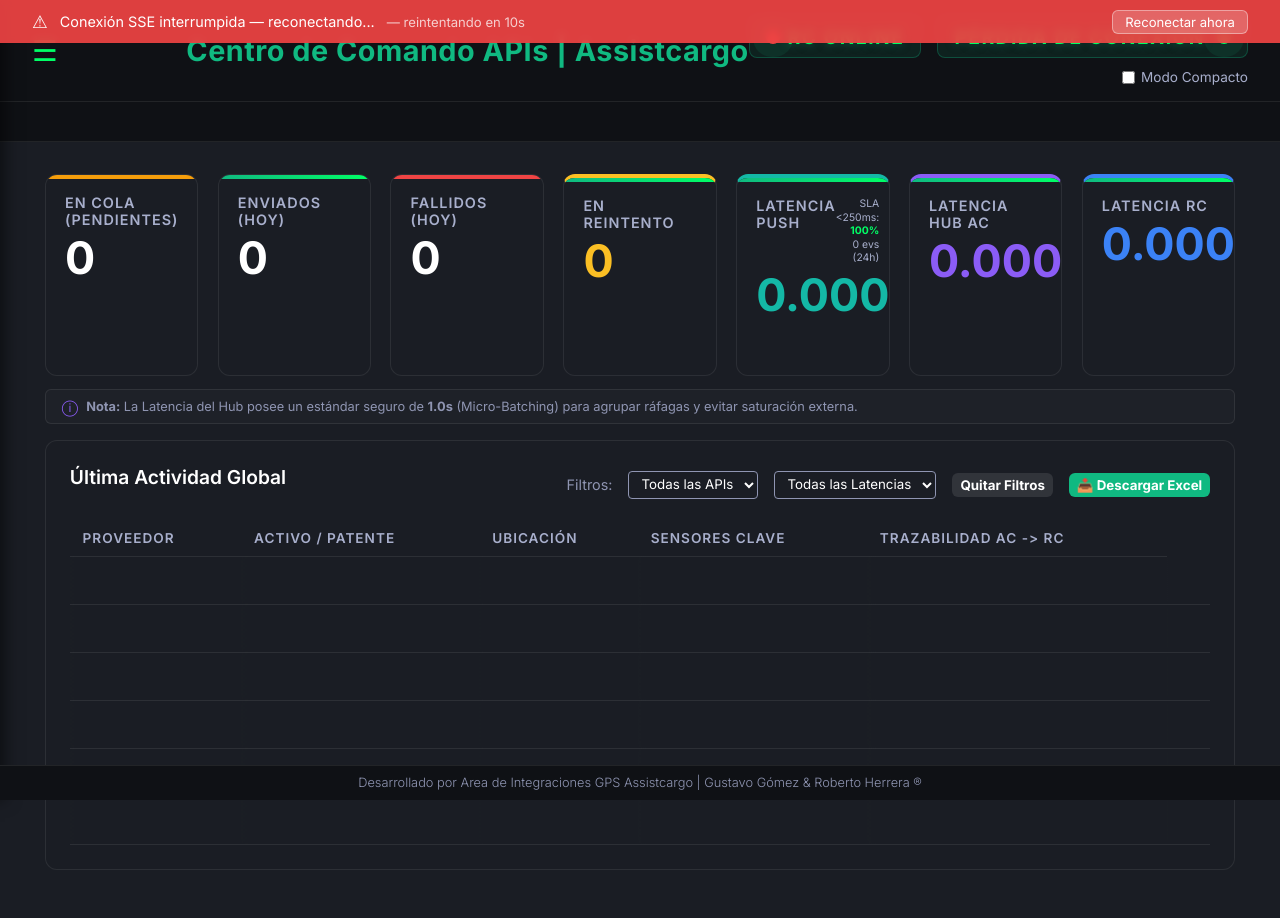
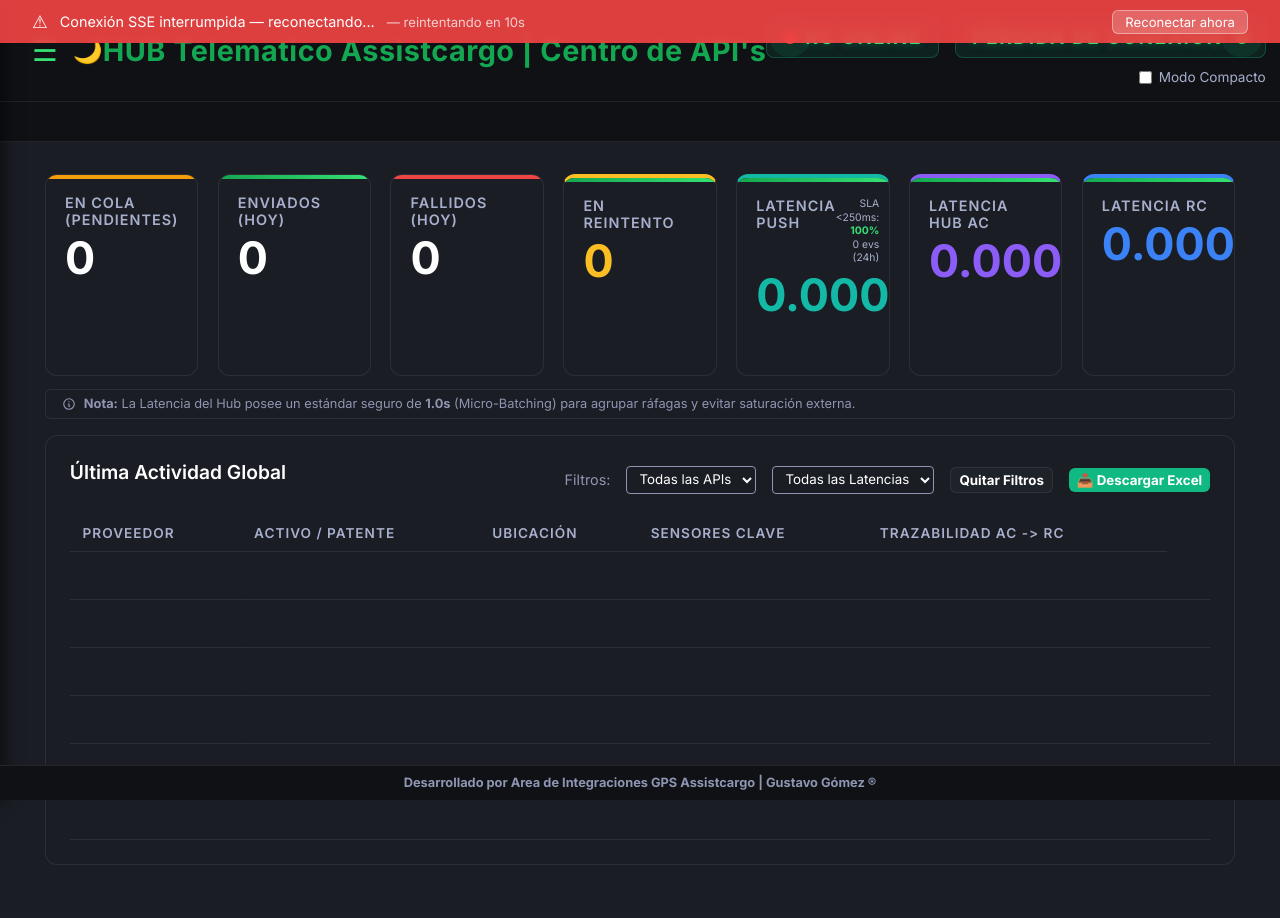
Before and after one commit to Gustavo1986-2015/Centro_de_Comando_APIs, a FastAPI app: template app/templates/index.html in a window 1280 px wide. After the commit the page ends 865 px from the top, so only its background shows below. Run offline with FastAPI, Linux system fonts and the light colour scheme; the template is opened without the code that fills it, so the values that code supplies are empty; parts of the project's set-up code (start-up, migrations or seed data) failed here and were passed over.

Commit message:
feat: implementar estetica Assistcargo y modo claro/oscuro (atomic)

```diff
--- a/app/static/dashboard.css
+++ b/app/static/dashboard.css
@@ -1,15 +1,21 @@
         :root {
+            /* Colores Base */
             --color-black: #0F1115;
             --color-bg: #1A1D24;
-            --color-green-bright: #00FF66;
-            --color-green-vibrant: #10B981;
+            /* Assistcargo Green Palette */
+            --color-green-bright: #35E172;
+            --color-green-vibrant: #14A751;
+
             --color-white: #FFFFFF;
+            --color-text: #FFFFFF;
             --color-gray: #8F95B2;
             --color-yellow: #FBBF24;
             --color-orange: #F97316;
             --color-red: #EF4444;
+
             --card-bg: rgba(255, 255, 255, 0.03);
             --card-border: rgba(255, 255, 255, 0.08);
+
             /* --- Elevación por nivel --- */
             --level-0: #0F1115;
             --level-1: #1A1D24;
@@ -56,6 +85,20 @@
 
         .hamburger:hover {
             transform: scale(1.1);
+        }
+
+        .theme-toggle-btn {
+            background: none;
+            border: none;
+            font-size: 1.5rem;
+            cursor: pointer;
+            transition: transform 0.3s ease;
+            margin-left: 15px;
+            color: var(--color-text);
+        }
+
+        .theme-toggle-btn:hover {
+            transform: rotate(20deg) scale(1.1);
         }
 
         .title {
--- a/app/static/dashboard.js
+++ b/app/static/dashboard.js
@@ -1045,7 +1045,7 @@ RC Confirma: ${ev.time_received_rc || 'N/A'} ${ev.rc_latency_sec ? ev.rc_latency
 
                         let providerCell = '';
                         if (i === 0) {
-                            providerCell = `<td rowspan="${envs.length}" style="font-weight:bold; color:var(--color-white); vertical-align: middle;">${c.provider_name}</td>`;
+                            providerCell = `<td rowspan="${envs.length}" style="font-weight:bold; color:var(--color-text); vertical-align: middle;">${c.provider_name}</td>`;
                         }
 
                         tr.innerHTML = `
@@ -1077,14 +1077,14 @@ RC Confirma: ${ev.time_received_rc || 'N/A'} ${ev.rc_latency_sec ? ev.rc_latency
                                     </span>
                                 </div>
                             </td>
-                            <td>${c.provider_name.toLowerCase() === 'protrack' ? '<input class="form-control" type="text" disabled value="--- N/A ---" style="width: 100px; color: #777; background: #222; text-align: center; border: 1px dashed #444;" title="No aplica para proveedores PULL">' : `<input class="form-control" type="text" id="webhook_header_${c._originalIdx}" value="${c.webhook_auth_header || 'x-api-key'}" style="width: 100px;">`}</td>
-                            <td>${c.provider_name.toLowerCase() === 'protrack' ? '<input class="form-control" type="text" disabled value="--- N/A (Es PULL) ---" style="color: #777; background: #222; font-style: italic; border: 1px dashed #444;" title="No aplica para proveedores PULL">' : `<input class="form-control" type="password" id="webhook_auth_${c._originalIdx}" placeholder="${c.has_webhook_auth ? '•••••••• (Cifrado)' : ''}" title="Dejar vacío para mantener el actual">`}</td>
+                            <td>${c.provider_name.toLowerCase() === 'protrack' ? '<input class="form-control" type="text" disabled value="--- N/A ---" style="width: 100px; color: var(--color-gray); background: var(--level-1); text-align: center; border: 1px dashed var(--card-border);" title="No aplica para proveedores PULL">' : `<input class="form-control" type="text" id="webhook_header_${c._originalIdx}" value="${c.webhook_auth_header || 'x-api-key'}" style="width: 100px;">`}</td>
+                            <td>${c.provider_name.toLowerCase() === 'protrack' ? '<input class="form-control" type="text" disabled value="--- N/A (Es PULL) ---" style="color: var(--color-gray); background: var(--level-1); font-style: italic; border: 1px dashed var(--card-border);" title="No aplica para proveedores PULL">' : `<input class="form-control" type="password" id="webhook_auth_${c._originalIdx}" placeholder="${c.has_webhook_auth ? '•••••••• (Cifrado)' : ''}" title="Dejar vacío para mantener el actual">`}</td>
                             <td><input class="form-control" type="text" id="user_${c._originalIdx}" value="${c.rc_user || ''}"></td>
                             <td><input class="form-control" type="password" id="pass_${c._originalIdx}" placeholder="${c.has_rc_password ? '•••••••• (Cifrado)' : ''}" title="Dejar vacío para mantener el actual"></td>
                             <td><input class="form-control" type="number" id="purge_${c._originalIdx}" value="${c.purge_interval_min}" style="width: 80px;"></td>
                             <td><input class="form-control" type="number" id="run_int_${c._originalIdx}" value="${c.run_interval_sec}" style="width: 80px;"></td>
                             <td>
-                                <select id="queue_${c._originalIdx}" class="form-control" style="width: 100px; background-color: var(--color-black); cursor: pointer;">
+                                <select id="queue_${c._originalIdx}" class="form-control" style="width: 100px; background-color: var(--level-0); color: var(--color-text); cursor: pointer;">
                                     <option value="sqlite" ${c.queue_backend === 'sqlite' ? 'selected' : ''}>SQLite</option>
                                     <option value="postgres" ${c.queue_backend === 'postgres' ? 'selected' : ''}>PostgreSQL</option>
                                     <option value="redis" ${c.queue_backend === 'redis' ? 'selected' : ''}>Redis</option>
--- a/app/templates/index.html
+++ b/app/templates/index.html
@@ -3,10 +3,19 @@
 <head>
     <meta charset="UTF-8">
     <meta name="viewport" content="width=device-width, initial-scale=1.0">
-    <title>Centro de Comando APIs | Assistcargo</title>
+    <title>HUB Telematico Assistcargo | Centro de API's</title>
     <!-- Fuente limpia y moderna -->
     <link href="https://fonts.googleapis.com/css2?family=Inter:wght@300;400;600;700&display=swap" rel="stylesheet">
-    <link rel="stylesheet" href="/static/dashboard.css?v=1">
+    <link rel="stylesheet" href="/static/dashboard.css?v=2">
+    <!-- Theme setup to prevent FOUC -->
+    <script>
+        (function() {
+            var theme = localStorage.getItem('ac-theme');
+            if (theme) {
+                document.documentElement.setAttribute('data-theme', theme);
+            }
+        })();
+    </script>
 </head>
 <body>
 
@@ -32,10 +41,15 @@
     </nav>
 
     <header>
-        <div class="hamburger" title="Menú de Opciones" onclick="toggleMenu()">☰</div>
-        <div class="title" title="Panel principal del Hub Telemático">Centro de Comando APIs | Assistcargo</div>
+        <div style="display: flex; align-items: center; justify-self: start;">
+            <div class="hamburger" title="Menú de Opciones" onclick="toggleMenu()" style="justify-self: auto;">☰</div>
+            <button id="theme-toggle" class="theme-toggle-btn" title="Alternar Modo Oscuro/Claro" onclick="toggleTheme()">
+                <span id="theme-icon">🌙</span>
+            </button>
+        </div>
+        <div class="title" title="Panel principal del Hub Telemático">HUB Telematico Assistcargo | Centro de API's</div>
 
-        <div style="margin-left: auto; display: flex; flex-direction: column; align-items: flex-end; gap: 0.5rem;">
+        <div style="margin-left: auto; display: flex; flex-direction: column; align-items: flex-end; gap: 0.5rem; justify-self: end;">
             <div style="display: flex; align-items: center; gap: 1.5rem;">
                 <div id="rc-circuit-container" class="status-indicator" title="Estado del Circuit Breaker de Recurso Confiable" style="padding: 8px 16px; margin-right: -0.5rem; transition: all 0.3s; display: flex; flex-direction: column; align-items: center; gap: 4px;">
                     <div style="display: flex; align-items: center; gap: 0.5rem;">
@@ -112,8 +126,8 @@
             </div>
         </div>
 
-        <div style="font-size: 0.8rem; color: var(--color-gray); padding: 0.4rem 1rem; margin-top: -1.2rem; margin-bottom: -1rem; background: rgba(255, 255, 255, 0.02); border-radius: 6px; border: 1px solid var(--card-border); display: flex; align-items: center; gap: 0.5rem;">
-            <span style="color: #8b5cf6; font-size: 1rem;">ⓘ</span>
+        <div style="font-size: 0.8rem; color: var(--color-gray); padding: 0.4rem 1rem; margin-top: -1.2rem; margin-bottom: -1rem; background: var(--level-1); border-radius: 6px; border: 1px solid var(--card-border); display: flex; align-items: center; gap: 0.5rem;">
+            <svg style="width: 14px; height: 14px;" fill="none" stroke="currentColor" viewBox="0 0 24 24"><path stroke-linecap="round" stroke-linejoin="round" stroke-width="2" d="M13 16h-1v-4h-1m1-4h.01M21 12a9 9 0 11-18 0 9 9 0 0118 0z"></path></svg>
             <span><strong>Nota:</strong> La Latencia del Hub posee un estándar seguro de <strong>1.0s</strong> (Micro-Batching) para agrupar ráfagas y evitar saturación externa.</span>
         </div>
 
@@ -131,7 +145,7 @@
                         <option value="medium" style="color: black; background: white;">Media (3-9s)</option>
                         <option value="high" style="color: black; background: white;">Alta (≥ 10s)</option>
                     </select>
-                    <button class="btn-save" onclick="resetFilters()" style="background: rgba(255,255,255,0.1); color: white; padding: 4px 8px;">Quitar Filtros</button>
+                    <button class="btn-save" onclick="resetFilters()" style="background: var(--level-2); color: var(--color-text); border: 1px solid var(--card-border); padding: 4px 8px;">Quitar Filtros</button>
                     <button class="btn-save" onclick="downloadExcel()" style="background: #10B981; color: white; padding: 4px 8px;" title="Descargar registros filtrados en formato Excel (CSV)">📥 Descargar Excel</button>
                 </div>
             </div>
@@ -738,10 +752,25 @@
         </div>
     </main>
 
-    <footer style="position: fixed; bottom: 0; width: 100%; background: var(--color-black); text-align: center; padding: 0.6rem; border-top: 1px solid var(--card-border); color: var(--color-gray); font-size: 0.8rem; font-weight: 300; z-index: 1000;">
-        Desarrollado por Area de Integraciones GPS Assistcargo | Gustavo Gómez & Roberto Herrera &reg;
+    <footer style="position: fixed; bottom: 0; width: 100%; background: var(--color-black); text-align: center; padding: 0.6rem; border-top: 1px solid var(--card-border); color: var(--color-gray); font-size: 0.8rem; font-weight: bold; z-index: 1000;">
+        Desarrollado por Area de Integraciones GPS Assistcargo | Gustavo Gómez &reg;
     </footer>
 
-    <script src="/static/dashboard.js?v=1"></script>
+    <script src="/static/dashboard.js?v=2"></script>
+    <script>
+        function toggleTheme() {
+            const currentTheme = document.documentElement.getAttribute('data-theme') || 'dark';
+            const newTheme = currentTheme === 'dark' ? 'light' : 'dark';
+            document.documentElement.setAttribute('data-theme', newTheme);
+            localStorage.setItem('ac-theme', newTheme);
+            document.getElementById('theme-icon').textContent = newTheme === 'light' ? '☀️' : '🌙';
+        }
+
+        // Initialize toggle button icon
+        window.addEventListener('DOMContentLoaded', () => {
+            const currentTheme = document.documentElement.getAttribute('data-theme') || 'dark';
+            document.getElementById('theme-icon').textContent = currentTheme === 'light' ? '☀️' : '🌙';
+        });
+    </script>
 </body>
 </html>
```
Also changed, not shown: other parts of app/static/dashboard.css (+90 -43 lines), other parts of app/templates/index.html (+11 -11 lines).
